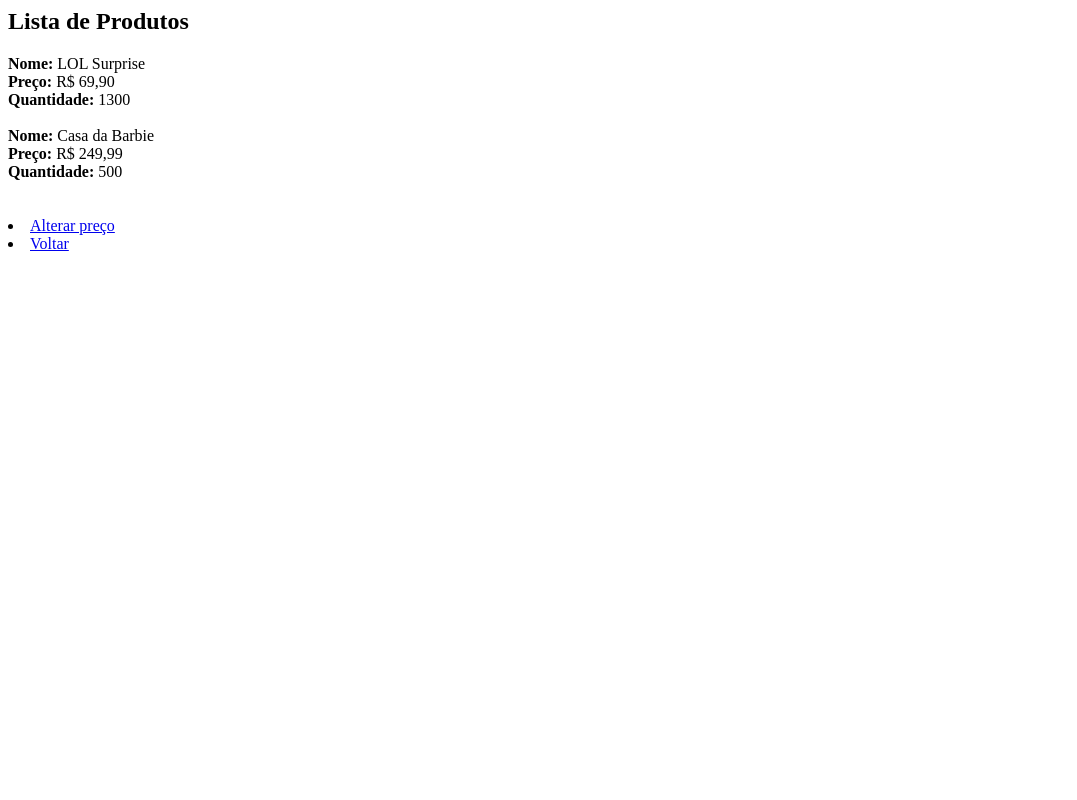
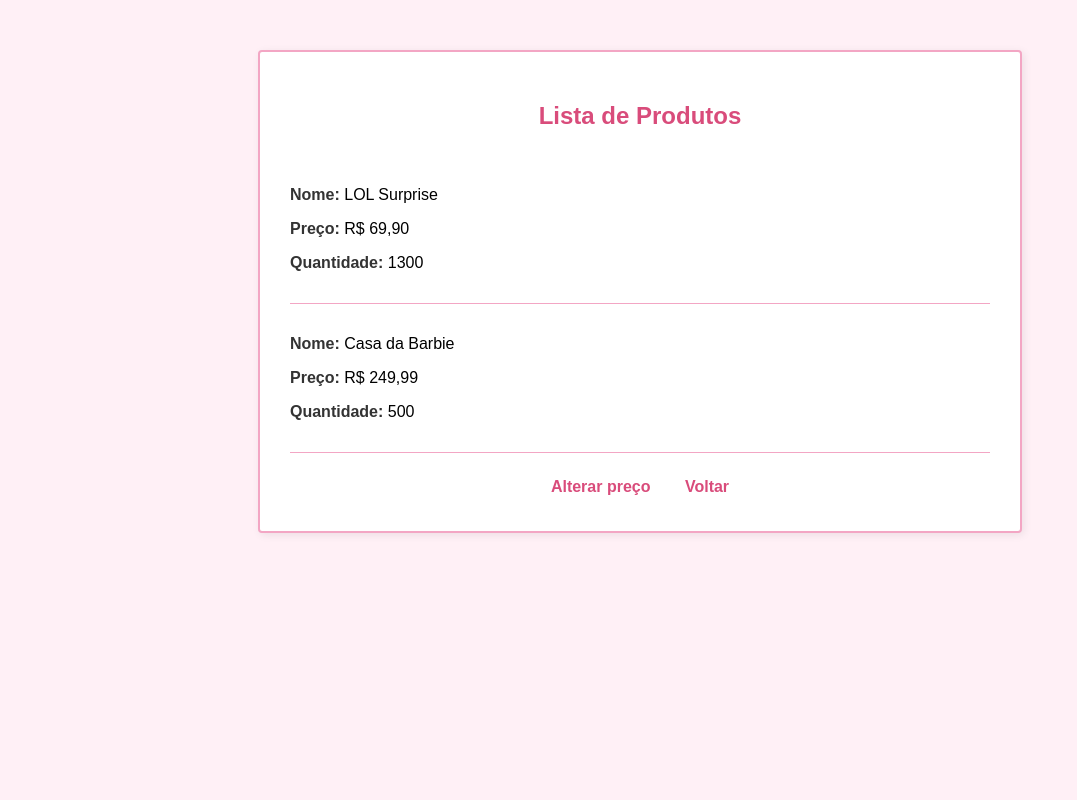
Before and after one commit to codegirletecvav/ProgWeb2, a PHP site: page /listarprod.php in a window 1280 px wide. Shown: the whole page, without its empty margins (0-1077 px from the left). Run offline with PHP 8.4, Linux system fonts and the light colour scheme; the visitor is signed in with stand-in values (Sample User, id 1); data comes from the database, SQL or seed files in the repository.

Commit message:
Update listarprod.php

```diff
--- a/listarprod.php
+++ b/listarprod.php
@@ -10,15 +10,87 @@ if (!isset($_SESSION['funcao']) || $_SESSION['funcao'] !== 'gerente') {
 $res = $conn->query("SELECT * FROM produtos");
 ?>
 
-<h2>Lista de Produtos</h2>
+<!DOCTYPE html>
+<html lang="pt-BR">
 
-<?php while ($p = $res->fetch_assoc()): ?>
-    <strong>Nome:</strong> <?= $p['nome'] ?><br>
-    <strong>Preço:</strong> R$ <?= number_format($p['preco'], 2, ',', '.') ?><br>
-    <strong>Quantidade:</strong> <?= $p['quantidade'] ?><br>
-    <br>
-<?php endwhile; ?>
+<head>
+    <meta charset="UTF-8">
+    <title>Lista de Produtos</title>
+    <style>
+    body {
+        font-family: Arial, sans-serif;
+        background: #fff0f6;
+        margin: 0;
+        padding: 0;
+    }
 
-<br>
-<li><a href="alterarpreco.php">Alterar preço</a></li>
-<li><a href="dashboard.php">Voltar</a></li>
+    .container {
+        max-width: 700px;
+        margin: 50px auto;
+        background: #fff;
+        padding: 30px;
+        border: 2px solid #f3a6c4;
+        border-radius: 4px;
+        box-shadow: 2px 2px 8px rgba(0, 0, 0, 0.08);
+    }
+
+    h2 {
+        text-align: center;
+        color: #d94c7b;
+        margin-bottom: 25px;
+    }
+
+    .produto {
+        border-bottom: 1px solid #f3a6c4;
+        padding: 15px 0;
+    }
+
+    .produto:last-child {
+        border-bottom: none;
+    }
+
+    .produto strong {
+        color: #333;
+    }
+
+    .links {
+        margin-top: 25px;
+        text-align: center;
+    }
+
+    .links a {
+        display: inline-block;
+        margin: 0 15px;
+        color: #d94c7b;
+        text-decoration: none;
+        font-weight: bold;
+        border-bottom: 2px solid transparent;
+        padding-bottom: 3px;
+    }
+
+    .links a:hover {
+        border-bottom: 2px solid #d94c7b;
+    }
+    </style>
+</head>
+
+<body>
+    <div class="container">
+        <h2>Lista de Produtos</h2>
+
+        <?php while ($p = $res->fetch_assoc()): ?>
+        <div class="produto">
+            <p><strong>Nome:</strong> <?= htmlspecialchars($p['nome']) ?></p>
+            <p><strong>Preço:</strong> R$ <?= number_format($p['preco'], 2, ',', '.') ?></p>
+            <p><strong>Quantidade:</strong> <?= $p['quantidade'] ?></p>
+        </div>
+        <?php endwhile; ?>
+
+        <div class="links">
+            <a href="alterarpreco.php">Alterar preço</a>
+            <a href="dashboard.php">Voltar</a>
+        </div>
+    </div>
+</body>
+
+</html>
```
